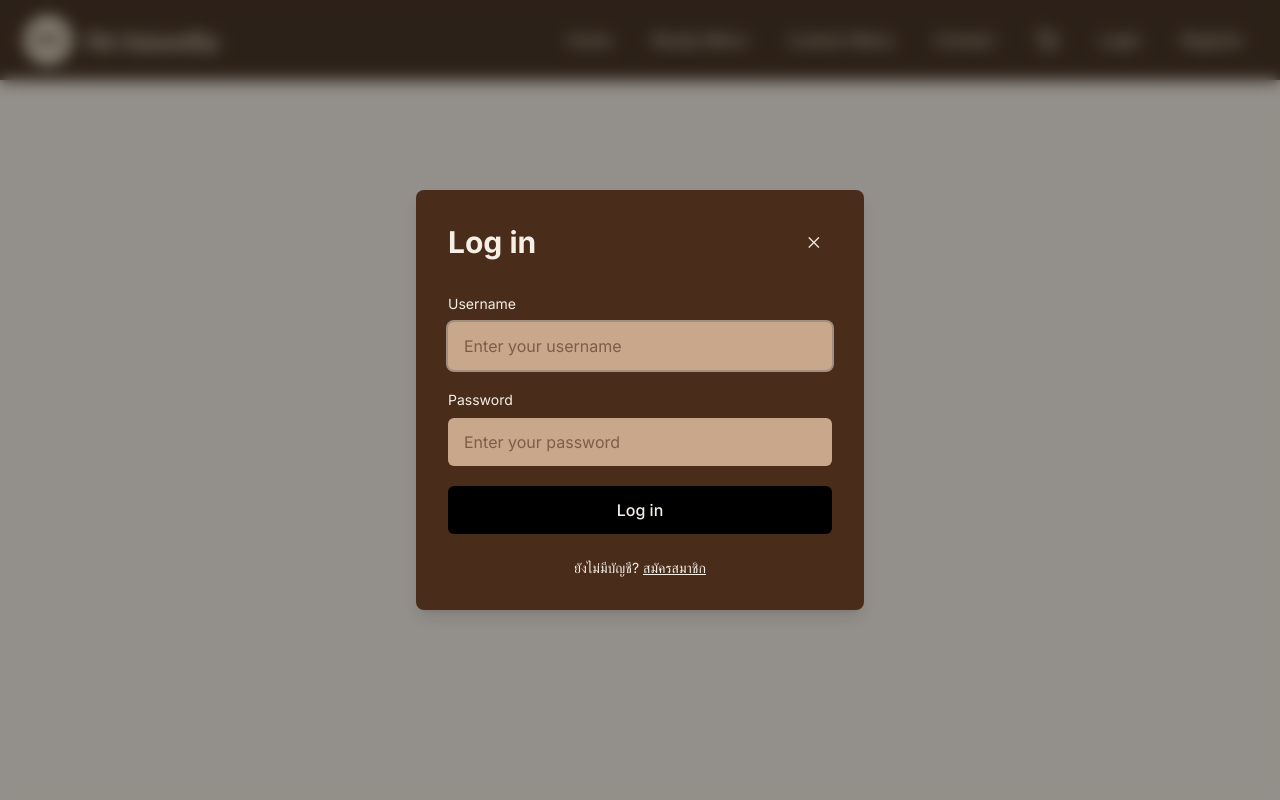
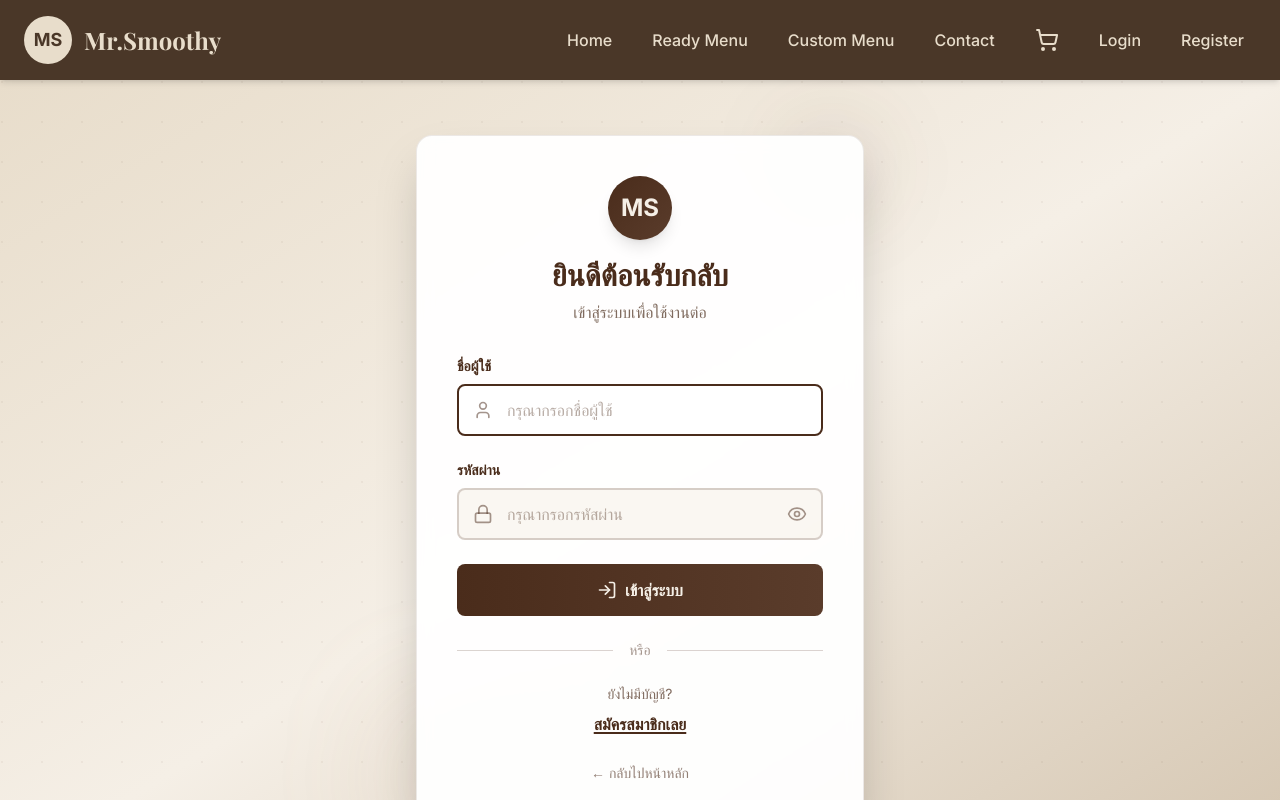
Before and after one commit to MrSmoothy/mr_smoothy_fe, a Next.js app: page /login in a window 1280 px wide. Shown: the top 800 px of the page. Built offline with nearby package versions, Linux system fonts and the light colour scheme; no server answers.

Commit message:
Update page.tsx

```diff
--- a/src/app/login/page.tsx
+++ b/src/app/login/page.tsx
@@ -1,10 +1,18 @@
 "use client";
 
 import { useState, useEffect } from "react";
-import LoginModal from "@/app/components/LoginModal";
+import Link from "next/link";
+import { useRouter } from "next/navigation";
+import { login } from "@/lib/api";
+import { Eye, EyeOff, Lock, User, LogIn } from "lucide-react";
 
 export default function LoginPage() {
-  const [open, setOpen] = useState(true);
+  const router = useRouter();
+  const [username, setUsername] = useState("");
+  const [password, setPassword] = useState("");
+  const [showPassword, setShowPassword] = useState(false);
+  const [loading, setLoading] = useState(false);
+  const [error, setError] = useState<string | null>(null);
   const [redirectPath, setRedirectPath] = useState<string | null>(null);
 
   useEffect(() => {
@@ -16,13 +24,185 @@ export default function LoginPage() {
     }
   }, []);
 
+  async function onSubmit(e: React.FormEvent) {
+    e.preventDefault();
+    setError(null);
+    setLoading(true);
+
+    try {
+      const res = await login(username, password);
+
+      if (res.data?.token) {
+        localStorage.setItem("auth_token", res.data.token);
+        localStorage.setItem("auth_user", JSON.stringify(res.data.user));
+        window.dispatchEvent(new Event("authStateChanged"));
+
+        // ตรวจสอบ role แบบยืดหยุ่น (รองรับหลายรูปแบบ)
+        const userRole = res.data.user?.role;
+        const isAdmin = userRole && (
+          userRole.toUpperCase() === "ADMIN" ||
+          userRole.toUpperCase() === "ROLE_ADMIN" ||
+          userRole.toLowerCase() === "admin"
+        );
+
+        // ตรวจสอบ redirect parameter
+        if (redirectPath) {
+          router.push(redirectPath);
+        } else if (isAdmin) {
+          router.push("/admin/dashboard");
+        } else {
+          router.push("/menu");
+        }
+      }
+    } catch (err: any) {
+      setError(err.message || "เข้าสู่ระบบไม่สำเร็จ");
+    } finally {
+      setLoading(false);
+    }
+  }
+
   return (
-    <div className="min-h-screen bg-[#F5EFE6] flex items-center justify-center p-4">
-      <LoginModal
-        open={open}
-        onClose={() => setOpen(false)}
-        redirectPath={redirectPath}
-      />
+    <div className="min-h-screen bg-gradient-to-br from-[#E8DDCB] via-[#F5EFE6] to-[#D4C5B0] flex items-center justify-center p-4">
+      {/* Background Pattern */}
+      <div className="absolute inset-0 opacity-5">
+        <div className="absolute inset-0" style={{
+          backgroundImage: `radial-gradient(circle at 2px 2px, #4A2C1B 1px, transparent 0)`,
+          backgroundSize: '40px 40px'
+        }}></div>
+      </div>
+
+      {/* Login Card */}
+      <div className="relative w-full max-w-md">
+        {/* Decorative Elements */}
+        <div className="absolute -top-4 -right-4 w-24 h-24 bg-[#4A2C1B]/10 rounded-full blur-2xl"></div>
+        <div className="absolute -bottom-4 -left-4 w-32 h-32 bg-[#C9A78B]/20 rounded-full blur-3xl"></div>
+
+        <div className="relative bg-white/95 backdrop-blur-sm rounded-2xl shadow-2xl border border-[#4A2C1B]/10 p-8 sm:p-10">
+          {/* Logo/Header */}
+          <div className="text-center mb-8">
+            <Link href="/" className="inline-block mb-4">
+              <div className="w-16 h-16 mx-auto rounded-full bg-gradient-to-br from-[#4A2C1B] to-[#5A3C2B] flex items-center justify-center shadow-lg">
+                <span className="text-2xl font-bold text-[#F5EFE6]">MS</span>
+              </div>
+            </Link>
+            <h1 className="text-3xl font-bold text-[#4A2C1B] font-serif mb-2">ยินดีต้อนรับกลับ</h1>
+            <p className="text-[#4A2C1B]/70 font-sans">เข้าสู่ระบบเพื่อใช้งานต่อ</p>
+          </div>
+
+          {/* Form */}
+          <form onSubmit={onSubmit} className="space-y-6">
+            {/* Username Field */}
+            <div>
+              <label className="block text-sm font-semibold text-[#4A2C1B] mb-2 font-sans">
+                ชื่อผู้ใช้
+              </label>
+              <div className="relative">
+                <div className="absolute left-4 top-1/2 transform -translate-y-1/2 text-[#4A2C1B]/50">
+                  <User className="w-5 h-5" />
+                </div>
+                <input
+                  type="text"
+                  className="w-full pl-12 pr-4 py-3 rounded-lg border-2 border-[#4A2C1B]/20 bg-[#F5EFE6]/50 text-[#4A2C1B] placeholder:text-[#4A2C1B]/40 focus:outline-none focus:border-[#4A2C1B] focus:bg-white transition-all font-sans"
+                  value={username}
+                  onChange={(e) => setUsername(e.target.value)}
+                  placeholder="กรุณากรอกชื่อผู้ใช้"
+                  required
+                  autoFocus
+                  disabled={loading}
+                />
+              </div>
+            </div>
+
+            {/* Password Field */}
+            <div>
+              <label className="block text-sm font-semibold text-[#4A2C1B] mb-2 font-sans">
+                รหัสผ่าน
+              </label>
+              <div className="relative">
+                <div className="absolute left-4 top-1/2 transform -translate-y-1/2 text-[#4A2C1B]/50">
+                  <Lock className="w-5 h-5" />
+                </div>
+                <input
+                  type={showPassword ? "text" : "password"}
+                  className="w-full pl-12 pr-12 py-3 rounded-lg border-2 border-[#4A2C1B]/20 bg-[#F5EFE6]/50 text-[#4A2C1B] placeholder:text-[#4A2C1B]/40 focus:outline-none focus:border-[#4A2C1B] focus:bg-white transition-all font-sans"
+                  value={password}
+                  onChange={(e) => setPassword(e.target.value)}
+                  placeholder="กรุณากรอกรหัสผ่าน"
+                  required
+                  disabled={loading}
+                />
+                <button
+                  type="button"
+                  onClick={() => setShowPassword(!showPassword)}
+                  className="absolute right-4 top-1/2 transform -translate-y-1/2 text-[#4A2C1B]/50 hover:text-[#4A2C1B] transition-colors"
+                  aria-label={showPassword ? "ซ่อนรหัสผ่าน" : "แสดงรหัสผ่าน"}
+                >
+                  {showPassword ? <EyeOff className="w-5 h-5" /> : <Eye className="w-5 h-5" />}
+                </button>
+              </div>
+            </div>
+
+            {/* Error Message */}
+            {error && (
+              <div className="bg-red-50 border-2 border-red-200 rounded-lg p-3 flex items-center gap-2 animate-fadeIn">
+                <div className="w-5 h-5 rounded-full bg-red-500 flex items-center justify-center flex-shrink-0">
+                  <span className="text-white text-xs">!</span>
+                </div>
+                <p className="text-sm text-red-700 font-sans">{error}</p>
+              </div>
+            )}
+
+            {/* Submit Button */}
+            <button
+              type="submit"
+              disabled={loading}
+              className="w-full bg-gradient-to-r from-[#4A2C1B] to-[#5A3C2B] text-[#F5EFE6] py-3.5 rounded-lg font-semibold hover:shadow-lg hover:scale-[1.02] active:scale-[0.98] transition-all duration-200 disabled:opacity-60 disabled:cursor-not-allowed disabled:hover:scale-100 flex items-center justify-center gap-2 font-sans"
+            >
+              {loading ? (
+                <>
+                  <div className="w-5 h-5 border-2 border-[#F5EFE6]/30 border-t-[#F5EFE6] rounded-full animate-spin"></div>
+                  <span>กำลังเข้าสู่ระบบ...</span>
+                </>
+              ) : (
+                <>
+                  <LogIn className="w-5 h-5" />
+                  <span>เข้าสู่ระบบ</span>
+                </>
+              )}
+            </button>
+          </form>
+
+          {/* Divider */}
+          <div className="my-6 flex items-center gap-4">
+            <div className="flex-1 h-px bg-[#4A2C1B]/20"></div>
+            <span className="text-sm text-[#4A2C1B]/50 font-sans">หรือ</span>
+            <div className="flex-1 h-px bg-[#4A2C1B]/20"></div>
+          </div>
+
+          {/* Register Link */}
+          <div className="text-center">
+            <p className="text-sm text-[#4A2C1B]/70 font-sans mb-2">
+              ยังไม่มีบัญชี?
+            </p>
+            <Link
+              href="/register"
+              className="inline-block text-[#4A2C1B] font-semibold hover:text-[#5A3C2B] transition-colors underline decoration-2 underline-offset-2 font-sans"
+            >
+              สมัครสมาชิกเลย
+            </Link>
+          </div>
+
+          {/* Back to Home */}
+          <div className="mt-6 text-center">
+            <Link
+              href="/"
+              className="text-sm text-[#4A2C1B]/60 hover:text-[#4A2C1B] transition-colors font-sans"
+            >
+              ← กลับไปหน้าหลัก
+            </Link>
+          </div>
+        </div>
+      </div>
     </div>
   );
 }
```
